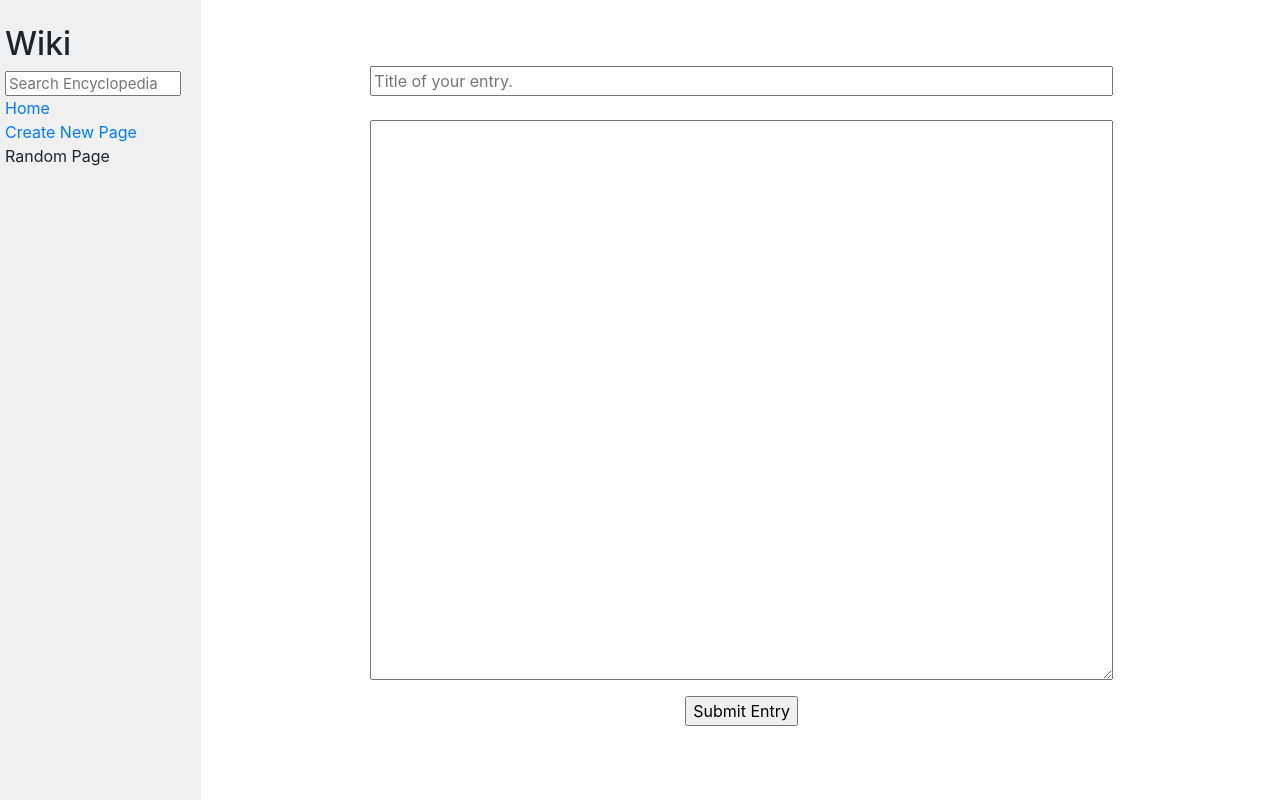
After one commit to arthurpolice/CS50W, a Django app: page /new_page in a window 1280 px wide. The commit adds this page. Run offline with Django 3.2, Linux system fonts and the light colour scheme; some libraries are stand-ins or nearby versions.

Commit message:
New entry page done.

```diff
--- a/wiki/encyclopedia/static/encyclopedia/styles.css
+++ b/wiki/encyclopedia/static/encyclopedia/styles.css
@@ -1,6 +1,14 @@
 body {
     margin: 0;
     background-color: white;
+    max-width: 99vw;
+}
+
+#new-page-form {
+    display: flex;
+    align-items: center;
+    justify-content: center;
+    flex-direction: column;
 }
 
 code {
@@ -13,12 +21,13 @@ h1 {
 }
 
 textarea {
-    height: 90vh;
-    width: 80%;
+    height: 70vh;
+    width: 70%;
 }
 
 .main {
     padding: 10px;
+    width: 70vw;
 }
 
 .search {
@@ -36,3 +45,21 @@ textarea {
 .sidebar h2 {
     margin-top: 5px;
 }
+
+#title-bar {
+    width: 70%;
+    margin-bottom: 3vh;
+    margin-top: 2vh;
+}
+
+#submit-btn {
+    margin-top: 2vh;
+    margin-bottom: 2vh;
+}
+
+#submit-error {
+    height: 5vh;
+    text-align: center;
+    color: red;
+    font-size: 2rem;
+}
--- a/wiki/encyclopedia/templates/encyclopedia/layout.html
+++ b/wiki/encyclopedia/templates/encyclopedia/layout.html
@@ -19,7 +19,7 @@
                     <a href="{% url 'encyclopedia:index' %}">Home</a>
                 </div>
                 <div>
-                    Create New Page
+                   <a href="{% url 'encyclopedia:new_page' %}">Create New Page</a>
                 </div>
                 <div>
                     Random Page
--- /dev/null
+++ b/wiki/encyclopedia/templates/encyclopedia/new_page.html
@@ -0,0 +1,14 @@
+{% extends "encyclopedia/layout.html" %}
+
+{% block body %}
+    <div id="submit-error">
+        {{ error }}
+    </div>
+    <form method="post" action="{% url 'encyclopedia:new_page' %}" id="new-page-form">
+        {% csrf_token %}
+        <input name="title" type="text" id="title-bar" placeholder="Title of your entry.">
+        <textarea name="content" id="content-field" rows="8" cols="30" ></textarea>
+        <input type="submit" value="Submit Entry" class="secondary" id="submit-btn">
+    </form>
+
+{% endblock %}
--- a/wiki/encyclopedia/urls.py
+++ b/wiki/encyclopedia/urls.py
@@ -6,5 +6,6 @@ app_name = "encyclopedia"
 urlpatterns = [
     path("", views.index, name="index"),
     path("entries/<str:title>", views.entry, name="entry"),
-    path("search", views.search, name="search")
+    path("search", views.search, name="search"),
+    path("new_page", views.new_page, name="new_page")
 ]
--- a/wiki/encyclopedia/views.py
+++ b/wiki/encyclopedia/views.py
@@ -7,8 +7,10 @@ from . import util
 
 
 def index(request):
+    entries = util.list_entries()
+    entries.sort()
     return render(request, "encyclopedia/index.html", {
-        "entries": util.list_entries()
+        "entries": entries
     })
 
 def entry(request, title):
@@ -34,3 +36,31 @@ def entry(request, title):
 def search(request):
     query = request.GET.get('q')
     return entry(request, query)
+
+def new_page(request):
+    if request.method == "POST":
+        title = request.POST.get("title")
+        content = request.POST.get("content")
+        new_title = title.casefold()
+        existing_titles = util.list_entries()
+        new_existing_titles = []
+
+        for item in existing_titles:
+            new_existing_titles += [item.casefold()]
+        if new_title not in new_existing_titles:
+            title = title.capitalize()
+            util.save_entry(title, content)
+        else:
+            return render (request, "encyclopedia/new_page.html", {
+                "error": "Entry already exists.",
+                "link": util.get_entry(title)
+            })
+
+        entry_markdown = util.get_entry(title)
+        if entry_markdown != None:
+           return render(request, "encyclopedia/entry_page.html",  {
+               "title": title,
+               "text": markdown2.markdown(entry_markdown)
+            })
+    else:
+        return render(request, "encyclopedia/new_page.html")
```
Also changed, not shown: wiki/entries/Meepmeep.md (added, +1 -0 lines).
